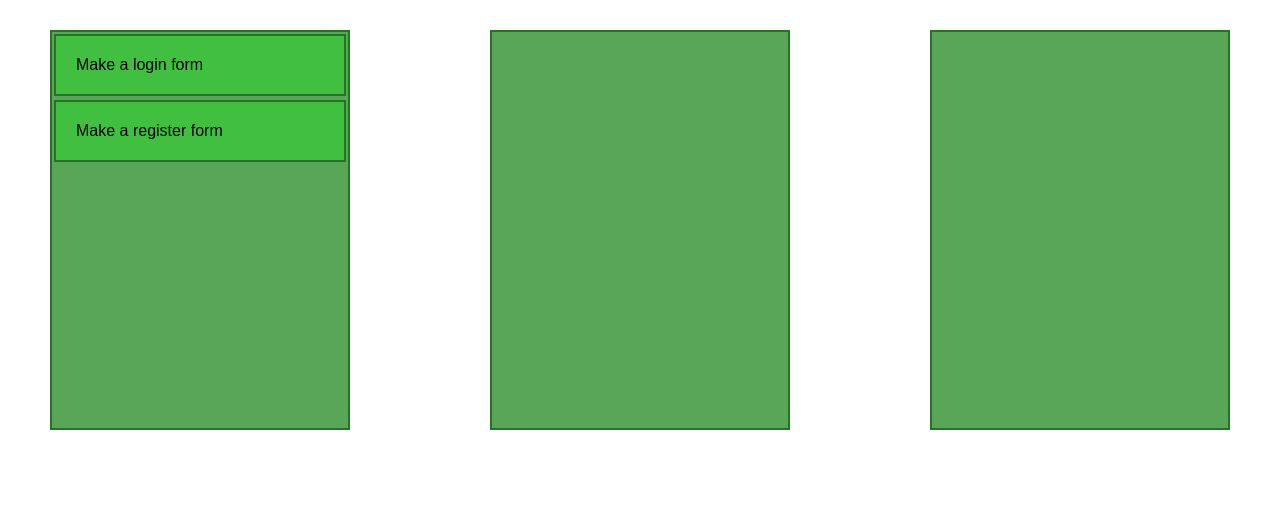
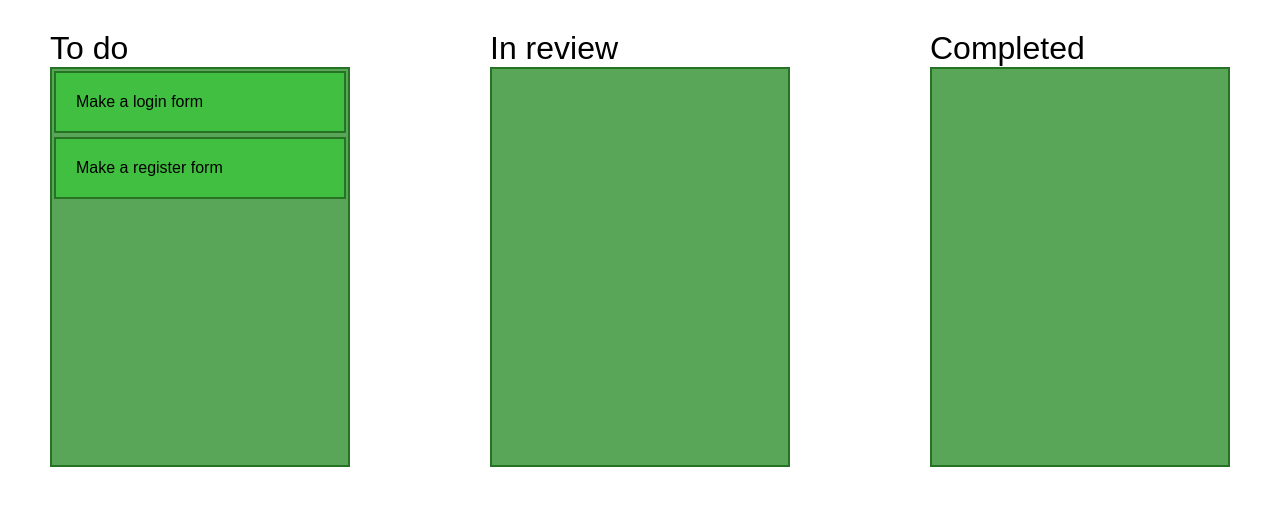
Before and after one commit to TrueShadowGuard/scrum-board, a plain HTML site: page index.html in a window 1280 px wide. Drawn offline with Linux system fonts and the light colour scheme.

Commit message:
added headers to tasks columns

```diff
--- a/index.html
+++ b/index.html
@@ -15,16 +15,25 @@
 </head>
 <body>
 <div class="tasks">
-    <div class="tasks-column tasks-column__uncompleted">
-        <div class="task">
-            Make a login form
-        </div>
-        <div class="task">
-            Make a register form
+    <div class="tasks-column">
+        <div class="tasks-column__header">To do</div>
+        <div class="tasks-column__tasks tasks-column__todo">
+            <div class="task">
+                Make a login form
+            </div>
+            <div class="task">
+                Make a register form
+            </div>
         </div>
     </div>
-    <div class="tasks-column tasks-column__in-review"></div>
-    <div class="tasks-column tasks-column__completed"></div>
+    <div class="tasks-column">
+        <div class="tasks-column__header">In review</div>
+        <div class="tasks-column__tasks tasks-column__in-review"></div>
+    </div>
+    <div class="tasks-column">
+        <div class="tasks-column__header">Completed</div>
+        <div class="tasks-column__tasks tasks-column__completed"></div>
+    </div>
 </div>
 </body>
 </html>
--- a/script.js
+++ b/script.js
@@ -11,7 +11,7 @@ function onPointerDown(e) {
     $task.addEventListener("pointermove", onPointerMove);
     $task.addEventListener("pointerup", onPointerUp);
 
-    const $parentColumn = $task.closest(".tasks-column");
+    const $parentColumn = $task.closest(".tasks-column__tasks");
     const startingBox = getBoxRelativelyDocument($task);
     $task.style.left = startingBox.left + "px";
     $task.style.top = startingBox.top + "px";
@@ -61,7 +61,7 @@ function onPointerDown(e) {
 function get$TaskColumnAt(x, y) {
     const elementsFromPoint = [...document.elementsFromPoint(x, y)];
     for (let $element of elementsFromPoint) {
-        if ($element.classList.contains("tasks-column")) {
+        if ($element.classList.contains("tasks-column__tasks")) {
             return $element;
         }
     }
--- a/style.css
+++ b/style.css
@@ -27,14 +27,20 @@ html {
 
 .tasks-column {
     width: 300px;
+    max-width: 33.3%;
+}
+
+.tasks-column__header {
+    font-size: 2rem;
+}
+
+.tasks-column__tasks {
     min-height: 400px;
-    max-width: 33.3%;
     padding: 2px;
 
     background-color: var(--secondary-color);
     border: var(--primary-border);
 }
-
 .task {
     position: static;
     background-color: var(--primary-color);
```
